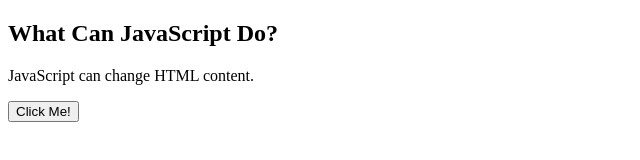
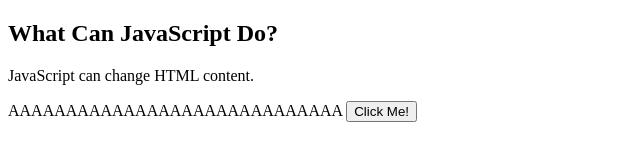
Before and after one commit to abdumutalibov/sas, a plain HTML site: page index.html in a window 1280 px wide. Shown: the whole page, without its empty margins (0-640 px from the left). Drawn offline with Linux system fonts and the light colour scheme.

Commit message:
SAS hehe

```diff
--- a/index.html
+++ b/index.html
@@ -10,7 +10,7 @@
   <h2>What Can JavaScript Do?</h2>
 
 <p id="demo">JavaScript can change HTML content.</p>
-
+AAAAAAAAAAAAAAAAAAAAAAAAAAAAA
 <button type="button" onclick='document.getElementById("demo").innerHTML = "Hello JavaScript!"'>Click Me!</button>
 
 </body>
```
Also changed, not shown: style.css (added).
